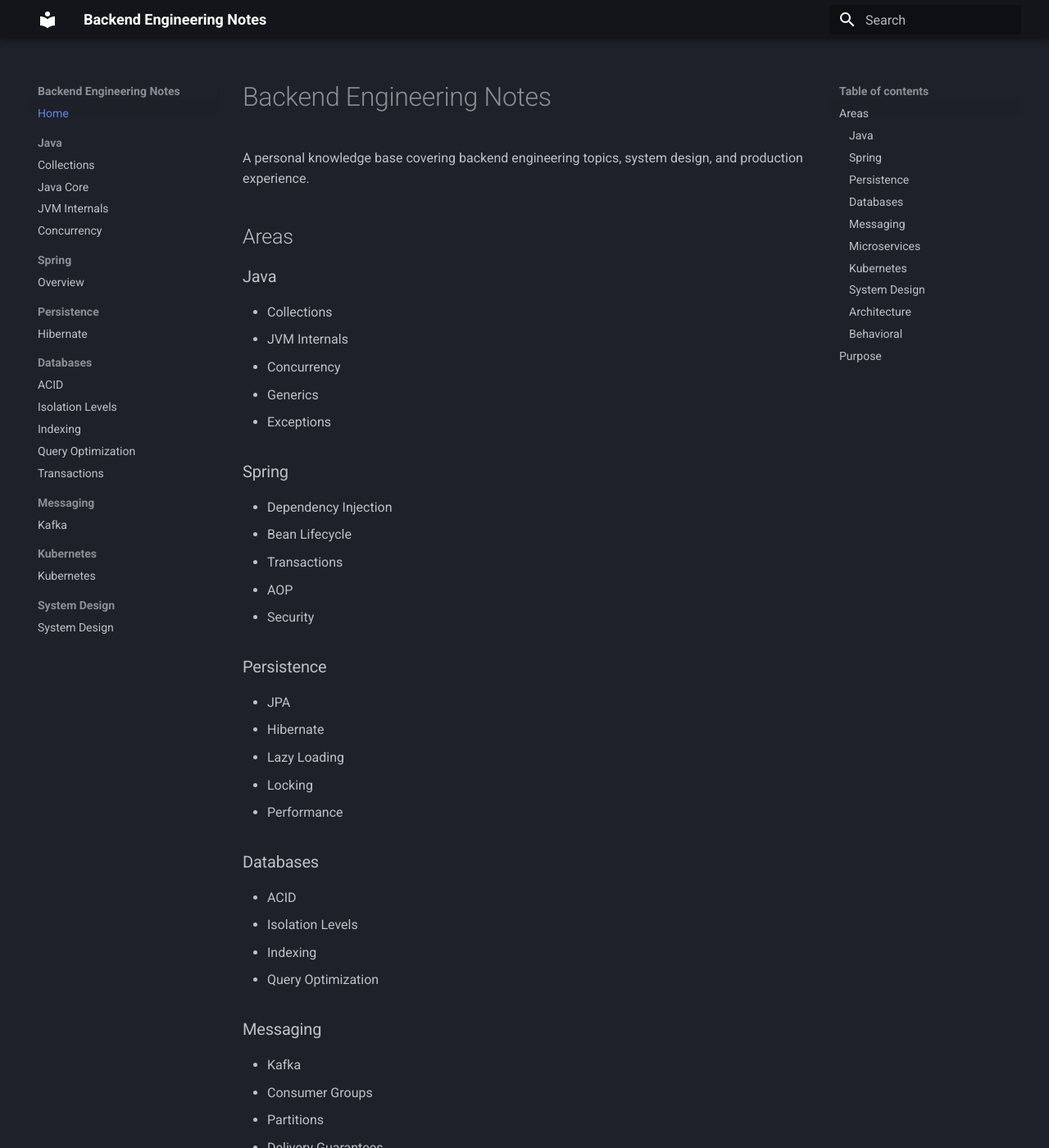
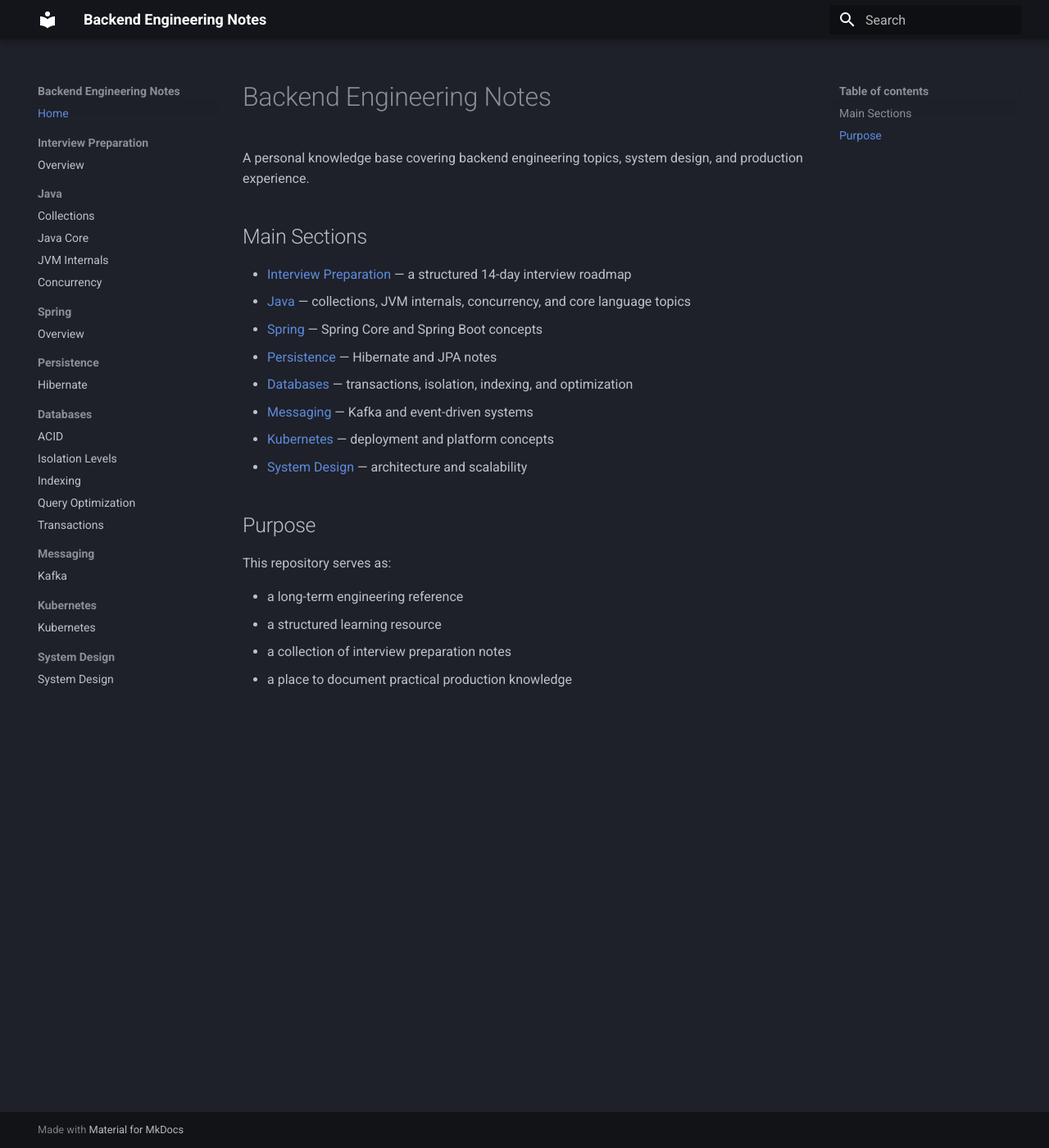
Before and after one commit to ameltonyan/backend-engineering-notes, an MkDocs documentation site: the page built from docs/index.md, in a window 1280 px wide and 1400 px high. Shown: the whole window at 82% size. Built offline with MkDocs 1.6.1 and Material for MkDocs 9.7.7, drawn with Linux system fonts in a browser that asks for light colours; some of the changed text lies outside the part shown.

Commit message:
update the index add section

```diff
--- a/docs/index.md
+++ b/docs/index.md
@@ -2,88 +2,22 @@
 
 A personal knowledge base covering backend engineering topics, system design, and production experience.
 
-## Areas
+## Main Sections
 
-### Java
-
-* Collections
-* JVM Internals
-* Concurrency
-* Generics
-* Exceptions
-
-### Spring
-
-* Dependency Injection
-* Bean Lifecycle
-* Transactions
-* AOP
-* Security
-
-### Persistence
-
-* JPA
-* Hibernate
-* Lazy Loading
-* Locking
-* Performance
-
-### Databases
-
-* ACID
-* Isolation Levels
-* Indexing
-* Query Optimization
-
-### Messaging
-
-* Kafka
-* Consumer Groups
-* Partitions
-* Delivery Guarantees
-
-### Microservices
-
-* Saga Pattern
-* Circuit Breaker
-* Retries
-* Idempotency
-* Distributed Transactions
-
-### Kubernetes
-
-* Deployments
-* Services
-* Ingress
-* Observability
-* Troubleshooting
-
-### System Design
-
-* Payment Systems
-* Money Transfers
-* Rate Limiting
-* Notification Systems
-
-### Architecture
-
-* Event Driven Architecture
-* CQRS
-* Event Sourcing
-* Monolith vs Microservices
-
-### Behavioral
-
-* Leadership
-* Conflict Resolution
-* Project Examples
-* Interview Preparation
+- [Interview Preparation](interview-preparation/index.md) — a structured 14-day interview roadmap
+- [Java](java/collections.md) — collections, JVM internals, concurrency, and core language topics
+- [Spring](spring/spring.md) — Spring Core and Spring Boot concepts
+- [Persistence](persistence/hibernate.md) — Hibernate and JPA notes
+- [Databases](databases/transactions.md) — transactions, isolation, indexing, and optimization
+- [Messaging](messaging/kafka.md) — Kafka and event-driven systems
+- [Kubernetes](kubernetes/kubernetes.md) — deployment and platform concepts
+- [System Design](system-design/system-design.md) — architecture and scalability
 
 ## Purpose
 
 This repository serves as:
 
-* A long-term engineering reference
-* A structured learning resource
-* A collection of interview preparation notes
-* A place to document practical production knowledge
+- a long-term engineering reference
+- a structured learning resource
+- a collection of interview preparation notes
+- a place to document practical production knowledge
--- a/mkdocs.yml
+++ b/mkdocs.yml
@@ -36,6 +36,8 @@ markdown_extensions:
 
 nav:
   - Home: index.md
+  - Interview Preparation:
+      - Overview: interview-preparation/index.md
   - Java:
       - Collections: java/collections.md
       - Java Core: java/java-core.md
```
Also changed, not shown: README.md (+2 -0 lines), docs/interview-preparation/index.md (added, +276 -0 lines).
